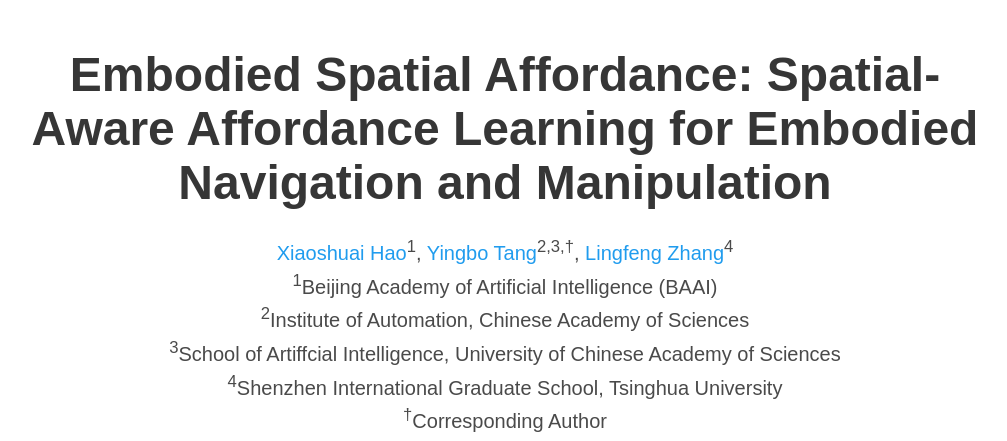
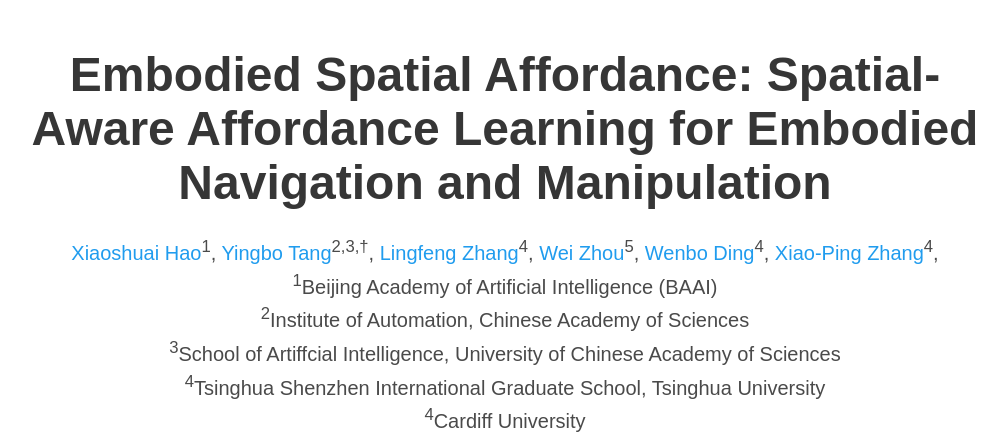
Before and after one commit to embodied-spatial-affordance/embodied-spatial-affordance.github.io, a plain HTML site: page index.html in a window 1280 px wide. Shown: the top 441 px of the page, without its empty margins (135-1142 px from the left). Drawn offline with nearby package versions, Linux system fonts and the light colour scheme; some icons are missing; a web font is replaced by a local one.

Commit message:
Update index.html

```diff
--- a/index.html
+++ b/index.html
@@ -44,14 +44,18 @@
   <span class="author-block">
     <a href="#">Xiaoshuai Hao</a><sup>1</sup>,
     <a href="#">Yingbo Tang</a><sup>2,3,†</sup>,
-    <a href="#">Lingfeng Zhang</a><sup>4</sup>
+    <a href="#">Lingfeng Zhang</a><sup>4</sup>,
+    <a href="#">Wei Zhou</a><sup>5</sup>,
+    <a href="#">Wenbo Ding</a><sup>4</sup>,
+    <a href="#">Xiao-Ping Zhang</a><sup>4</sup>,
   </span>
   <br>
   <span class="author-block">
     <sup>1</sup>Beijing Academy of Artificial Intelligence (BAAI)<br>
     <sup>2</sup>Institute of Automation, Chinese Academy of Sciences<br>
     <sup>3</sup>School of Artiffcial Intelligence, University of Chinese Academy of Sciences<br>
-    <sup>4</sup>Shenzhen International Graduate School, Tsinghua University
+    <sup>4</sup>Tsinghua Shenzhen International Graduate School, Tsinghua University<br>
+    <sup>4</sup>Cardiff University
   </span>
   <br>
   <span class="author-block">
```
